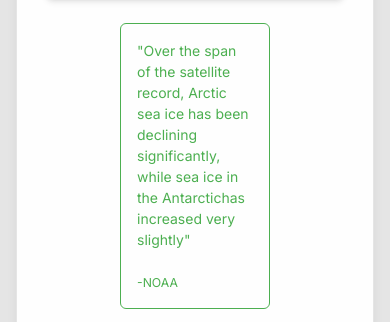
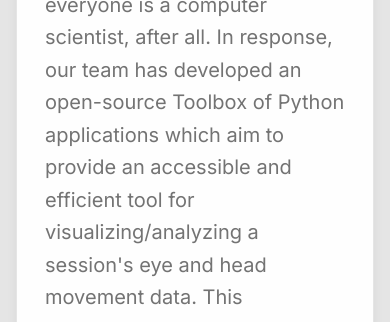
Before and after one commit to planetbrian-unr/vedbtoolbox-rewrite, a Flask app: page / in a window 390 px wide. Shown: the part 2097-2419 px from the top of the page. Run offline with Flask 3, Linux system fonts and the light colour scheme; some libraries are stand-ins or nearby versions.

Commit message:
finish up home blueprint

```diff
--- a/toolbox/templates/home_bp/base.jinja
+++ b/toolbox/templates/home_bp/base.jinja
@@ -237,7 +237,7 @@
                                     <li class="nav-item ms-lg-auto">
                                         <a class="nav-link nav-link-icon me-2" href="https://github.com/Gaskell-Matthew-1102/VEDB-Toolbox" target="_blank">
                                             <i class="fa fa-github me-1"></i>
-                                            <img src="{{ url_for('static', filename='home_bp/img/github.png') }}" width="24" height="24" data-bs-toggle="tooltip" data-bs-placement="bottom" title="Star us on Github" />                                        </a>
+                                            <img src="{{ url_for('static', filename='home_bp/img/github.png') }}" width="24" height="24" data-bs-toggle="tooltip" data-bs-placement="bottom" title="Check us out on Github" />                                        </a>
                                     </li>
                                     <!-- jinja for either "sign in" or "dashboard"/"logout"-->
                                     {% if session %}
--- a/toolbox/templates/home_bp/home.html
+++ b/toolbox/templates/home_bp/home.html
@@ -17,79 +17,43 @@
             <div class="col-md-6 mb-md-0 mb-4">
                 <h3>What is the VEDB?</h3>
                 <p class="lead mb-md-5 mb-4">
-                    Formally known as the Visual Experience Database, the VEDB contains 717 session of individuals performing daily tasks.
-                    Through the use of a custom-designed headset, a recorded session consists of a world-view video and two eye-view videos,
-                    as well as various forms of collected data. This dataset mirrors similar efforts by Meta (among others), who uses their's
-                    for product development.
-
+                    The Visual Experience Database (VEDB) consists of over 717 sessions of individuals performing daily tasks.
+                    It includes world-view and eye-view videos captured with a custom headset, along with collected data.
+                    It aims to offer insight into human visual experience, providing a valuable resource for advancing research in visual perception.
+                    Applications include:
                 </p>
-                <p><span class="me-2">&#9679;</span> Showcase and embed your work with</p>
-                <p><span class="me-2">&#9679;</span> Publish across social channels in a click</p>
-                <p><span class="me-2">&#9679;</span> Sell your videos worldwide</p>
-                <p><span class="me-2">&#9679;</span> Make more profit</p>
+                <p><span class="me-2">&#9679;</span> Gaze tracking in head-fixed and head-free contexts</p>
+                <p><span class="me-2">&#9679;</span> Spatiotemporal image analysis </p>
+                <p><span class="me-2">&#9679;</span> Deep neural network improvements for scene and activity recognition</p>
+                <p><span class="me-2">&#9679;</span> Product development involving human-computer interaction</p>
             </div>
             <div class="col-md-6">
                 <div class="blur-shadow-image text-center">
-                    <img src="../../assets/img/examples/blog2.jpg" alt="img-shadow" class="img-fluid shadow-xl border-radius-lg max-height-500" />
+                    <img src="{{ url_for('static', filename='home_bp/img/headset.png') }}" alt="img-shadow" class="img-fluid shadow-xl border-radius-lg max-height-500" />
                 </div>
             </div>
         </div>
     </div>
 </section>
 
-<section class="py-5">
-    <div class="container">
-        <div class="row mb-5">
-            <div class="col-lg-8 text-center mx-auto">
-                <p class="mb-1 text-success text-uppercase font-weight-bold">Our Work</p>
-                <h3>Some of our awesome projects - 1</h3>
-            </div>
-        </div>
-        <div class="row">
-            <div class="col-md-6 position-relative">
-                <img class="image-left border-radius-lg img-fluid shadow position-relative top-0 end-0 ms-md-5 bg-cover" src="../../assets/img/examples/testimonial-6-2.jpg" />
-
-                <p class="blockquote border border-success rounded w-50 p-3 text-sm text-success float-md-end mx-auto mt-4 me-md-n2">
-                    "Over the span of the satellite record, Arctic sea ice has been declining significantly, while sea ice in the Antarctichas increased very slightly"
-                    <br />
-                    <br />
-                    <small>-NOAA</small>
-                </p>
-            </div>
-            <div class="col-md-5">
-                <!-- First image on the right side, above the article -->
-                <img class="image-right border-radius-lg img-fluid shadow ms-md-n4 mb-4 mt-md-8 position-relative bg-cover" src="../../assets/img/examples/content-5.jpg" />
-                <div class="px-4">
-                    <p class="text-gradient text-success">Design</p>
-                    <h3 class="mb-4">Jeff Bezos</h3>
-                    <p>
-                        For a start, it does not automatically follow that a record amount of ice will melt this summer. More important for determining the size of the annual thaw is the state of the weather as the midnight sun approaches
-                        and temperatures rise.
-                    </p>
+<section class="">
+    <div class="container py-5">
+        <div class="row align-items-center">
+            <div class="col-md-6">
+                <div class="blur-shadow-image text-center">
+                    <img src="{{ url_for('static', filename='home_bp/img/visualizer.jpg') }}" alt="img-shadow" class="img-fluid shadow-xl border-radius-lg max-height-500" />
                 </div>
             </div>
-        </div>
-        <div class="row mt-5">
-            <div class="col-md-6 position-relative">
-                <img class="image-left border-radius-lg img-fluid shadow position-relative top-0 end-0 ms-md-5 bg-cover" src="../../assets/img/examples/content-4.jpg" />
-                <p class="blockquote border border-primary rounded w-50 p-3 text-sm text-primary float-md-end mt-4 me-md-n2 mx-auto">
-                    "Over the span of the satellite record, Arctic sea ice has been declining significantly, while sea ice in the Antarctichas increased very slightly"
-                    <br />
-                    <br />
-                    <small>-NOAA</small>
+            <div class="col-md-6 mb-md-0 mb-4">
+                <h3>How do we fit in?</h3>
+                <p class="lead mb-md-5 mb-4">
+                    Admittedly, VEDB session data not particularly intuitive nor easy to understand; not everyone is a computer scientist, after all.
+                    In response, our team has developed an open-source Toolbox of Python applications which aim to provide an accessible and efficient tool for visualizing/analyzing a session's eye and head movement data.
+                    This component, the web app, offers:
                 </p>
-            </div>
-            <div class="col-md-5">
-                <!-- First image on the right side, above the article -->
-                <img class="image-right border-radius-lg img-fluid shadow ms-md-n4 mb-4 mt-md-8 position-relative bg-cover" src="../../assets/img/examples/testimonial-6-3.jpg" />
-                <div class="px-4">
-                    <p class="text-gradient text-primary">Development</p>
-                    <h3 class="mb-4">Mike Alfonso</h3>
-                    <p>
-                        For a start, it does not automatically follow that a record amount of ice will melt this summer. More important for determining the size of the annual thaw is the state of the weather as the midnight sun approaches
-                        and temperatures rise.
-                    </p>
-                </div>
+                <p><span class="me-2">&#9679;</span> A user-friendly interface for synchronized video playback and data visualization </p>
+                <p><span class="me-2">&#9679;</span> A secure system for uploading sessions for later consumptions </p>
+                <p><span class="me-2">&#9679;</span> Python-based interactive graph generation </p>
             </div>
         </div>
     </div>
```
Also changed, not shown: toolbox/static/home_bp/img/headset.png (added), toolbox/static/home_bp/img/visualizer.jpg (added).
